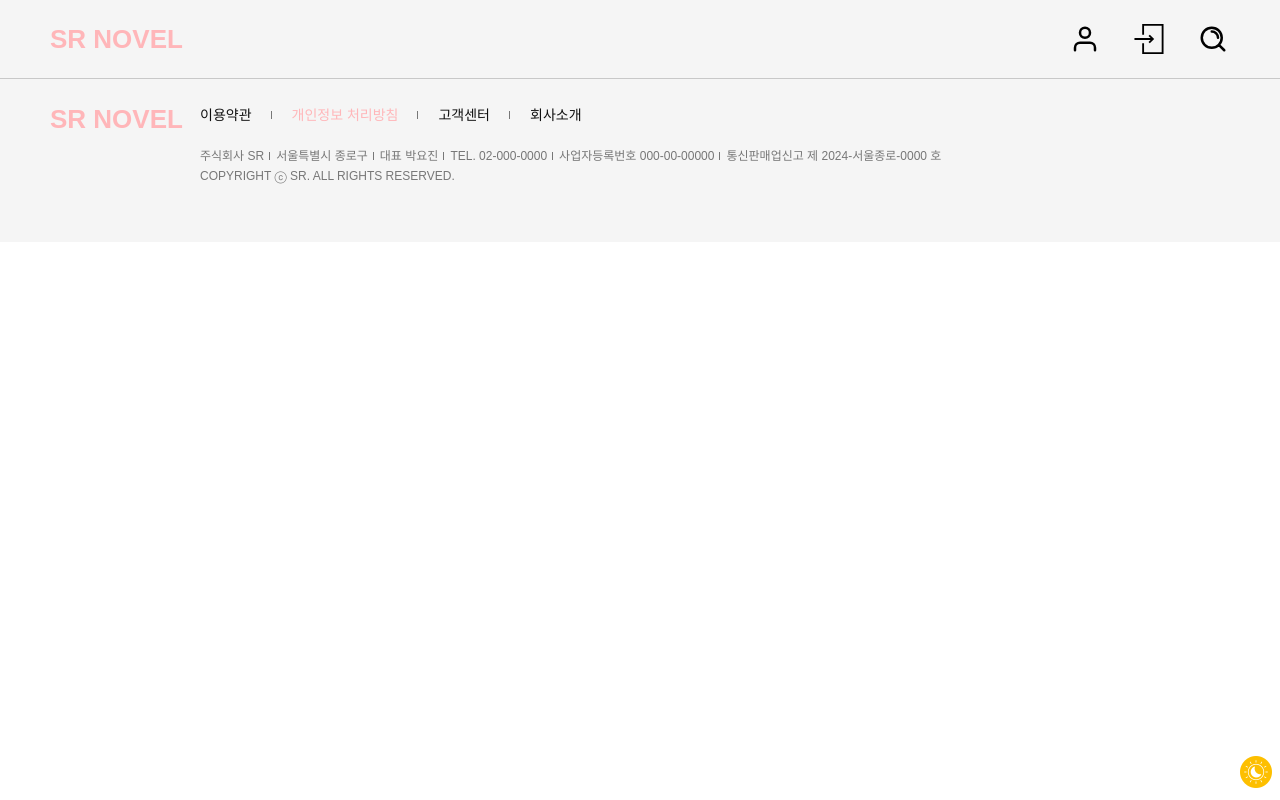
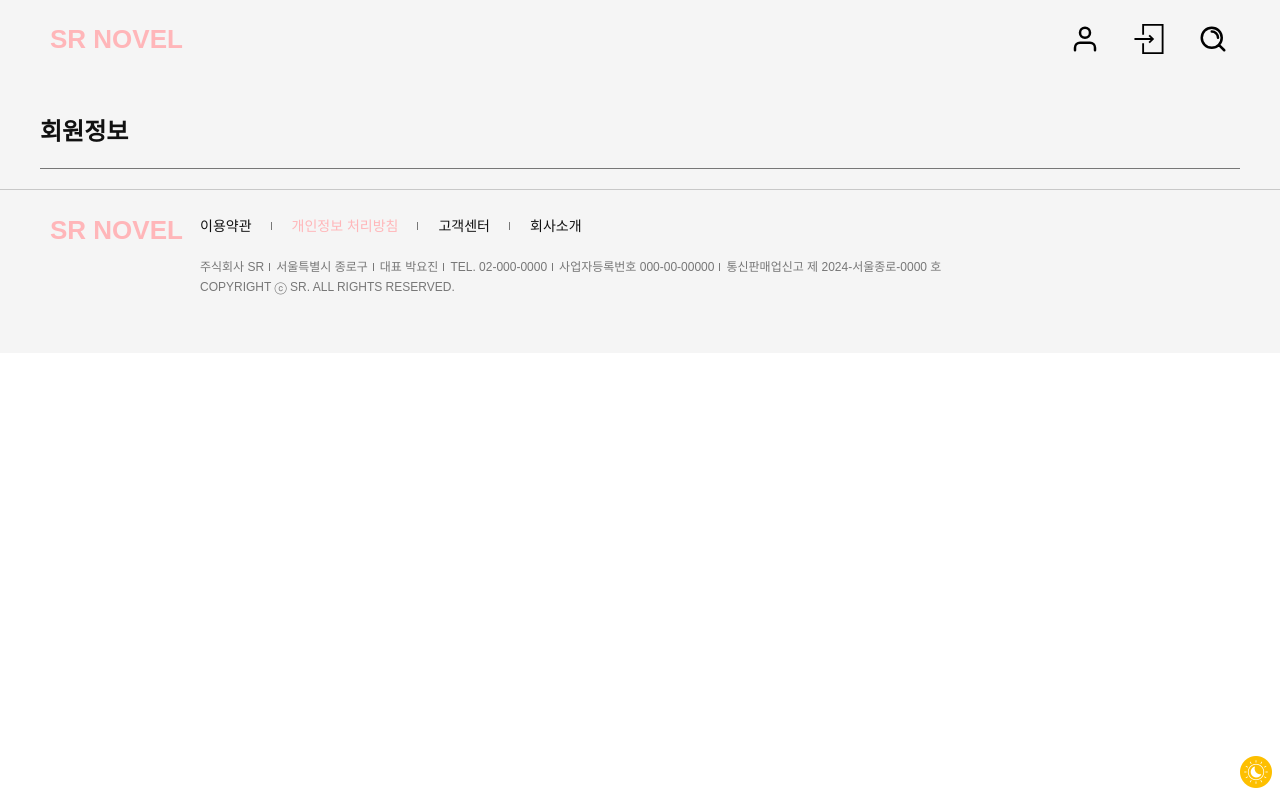
Before and after one commit to ryushin01/sr_novel, a React (Vite) app: page /sr_novel/signup in a window 1280 px wide. Built offline with nearby package versions, Linux system fonts and the light colour scheme; no server answers; a web font is replaced by a local one.

Commit message:
✨🚧 회원가입 페이지 제작중

```diff
--- a/src/Router.jsx
+++ b/src/Router.jsx
@@ -1,10 +1,10 @@
 import { BrowserRouter, Route, Routes } from 'react-router-dom';
-import Main from './pages/Main/Main';
-import Login from './pages/Login/Login';
-import Header from './components/Header/Header';
-import BookDetail from './pages/BookDetail/BookDetail';
-import Footer from './components/Footer/Footer';
-import List from './pages/List/List';
+import Main from '@pages/Main/Main';
+import SignUp from '@pages/SignUp/SignUp';
+import List from '@pages/List/List';
+import Header from '@components/Header/Header';
+import BookDetail from '@pages/BookDetail/BookDetail';
+import Footer from '@components/Footer/Footer';
 
 const Router = () => {
   return (
@@ -12,7 +12,7 @@ const Router = () => {
       <Header />
       <Routes>
         <Route path="/" element={<Main />} />
-        <Route path="/login" element={<Login />} />
+        <Route path="/signup" element={<SignUp />} />
         <Route path="/list/:queryType" element={<List />} />
         <Route path="/detail/:isbn13" element={<BookDetail />} />
       </Routes>
--- a/src/components/Header/Header.jsx
+++ b/src/components/Header/Header.jsx
@@ -1,11 +1,13 @@
 import { useState } from 'react';
-import { Link } from 'react-router-dom';
+import { Link, useNavigate } from 'react-router-dom';
 import Modal from '@components/Modal/Modal';
 import LoginModal from '@components/Modal/components/LoginModal';
 import './Header.scss';
 
 const Header = () => {
   const [isModalOpen, setIsModalOpen] = useState(false);
+
+  const navigate = useNavigate();
 
   const handleModalToggle = () => {
     setIsModalOpen(!isModalOpen);
@@ -22,7 +24,7 @@ const Header = () => {
           <button type="button" className="btn-signin" onClick={handleModalToggle}>
             로그인
           </button>
-          <button type="button" className="btn-signup">
+          <button type="button" className="btn-signup" onClick={() => navigate('/signup')}>
             회원가입
           </button>
           <Link to="/search" className="link-search">
--- /dev/null
+++ b/src/pages/SignUp/SignUp.jsx
@@ -0,0 +1,24 @@
+import './SignUp.scss';
+
+const SignUp = () => {
+  return (
+    <main className='sign-up-container'>
+      <div className="sign-up-inner-wrap">
+        <section className='sign-up-form-section'>
+            <form>
+                <fieldset>
+                    <legend>회원가입</legend>
+                        <h2 className='sign-up-form-title'>회원정보</h2>
+
+                </fieldset>
+            </form>
+        </section>
+        <section>
+
+        </section>
+      </div>
+    </main>
+  )
+}
+
+export default SignUp
--- /dev/null
+++ b/src/pages/SignUp/SignUp.scss
@@ -0,0 +1,55 @@
+
+@charset "urf-8";
+@import '@scss/partials/mixin.scss', '@scss/partials/theme.scss';
+@import '@scss/partials/grid_system.scss', '@scss/partials/media_query.scss';
+@import '@scss/partials/Typography.scss';
+
+@mixin theme($theme, $grayscale-1, $grayscale-2, $grayscale-3, $grayscale-4) {
+  .#{$theme} {
+    .sign-up-container {
+        display : flex;
+        width : 100%;
+        padding : 20px;
+        color : $grayscale-1;
+        background-color : $grayscale-4;
+
+        .sign-up-inner-wrap {
+            @include FlexCenter;
+            flex-direction : column;
+            width : 100%;
+            max-width: 1200px;
+            height: 100%;
+            margin : 0 auto;
+
+            .sign-up-form-section {
+                width: 100%;
+
+                & legend {
+                    font-size : 0;
+                }
+
+                .sign-up-form-title {
+                    @include Typography(3xl, 700);
+                    padding-bottom: 20px;
+                    border-bottom : 1px solid $grayscale-2;
+                }
+            }
+        }
+    }
+
+}
+}
+
+// @each를 이용하여 테마를 적용하는데, in을 이용하여 $pallette를 순회하면서 각각의 테마를 적용시킵니다.
+@each $theme, $grayscale-1, $grayscale-2, $grayscale-3,
+  $grayscale-4 in $pallette
+{
+  // @mixin을 이용하여 생성한 테마를 @include를 이용하여 적용시킵니다.
+  @include theme(
+    $theme,
+    $grayscale-1,
+    $grayscale-2,
+    $grayscale-3,
+    $grayscale-4
+  );
+}
```
